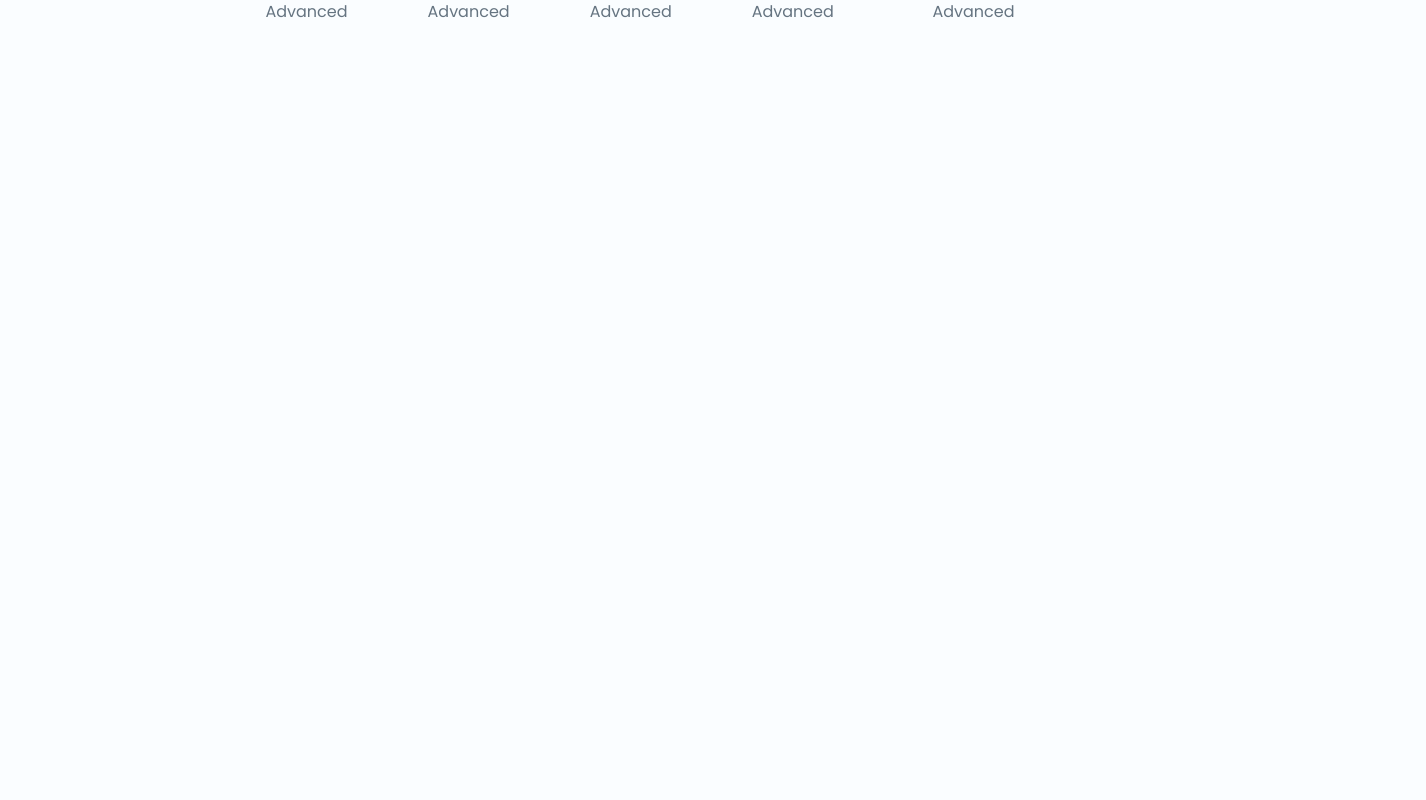
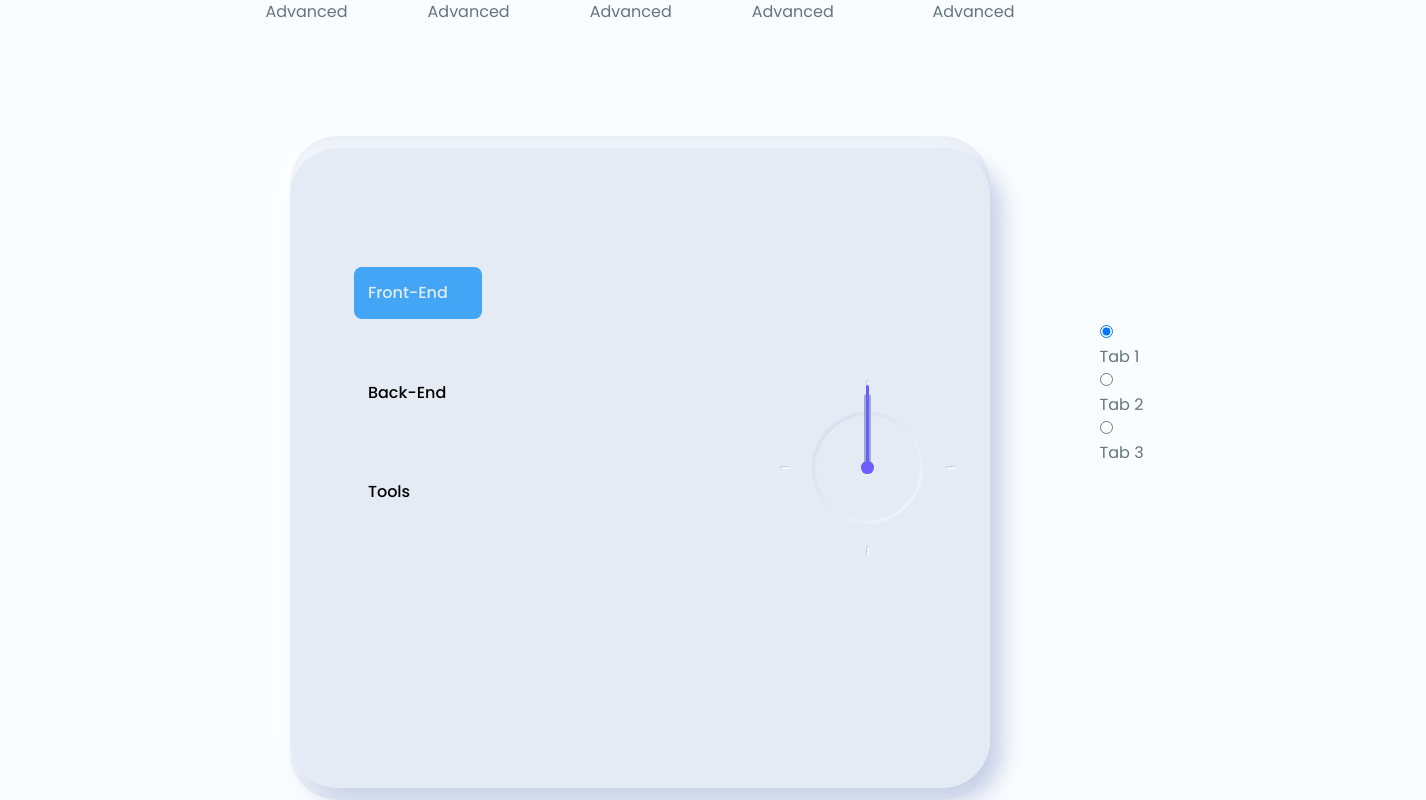
Before and after one commit to shihab-sa/shihabsa, a React (Create React App) app: page / in a window 1280 px wide. Shown: the part 630-1430 px from the top of the page, 1426 px wide, since content can reach past the window. Before the commit the page ends 800 px from the top, so only its background shows below. Built offline with nearby package versions, Linux system fonts and the light colour scheme; a web font is replaced by a local one.

Commit message:
myskill section added

```diff
--- a/src/LandingPage.js
+++ b/src/LandingPage.js
@@ -1,5 +1,6 @@
 import React from 'react'
 import Home from './components/Home/Home'
+import Myskill from './components/Myskill/Myskill'
 import Navbar from './components/Navbar/Navbar'
 import Skill from './components/Skill/Skill'
 const LandingPage=()=>{
@@ -8,6 +9,7 @@ const LandingPage=()=>{
             <Navbar/>
             <Home/>
             <Skill/>
+            <Myskill/>
 
 
 
--- /dev/null
+++ b/src/components/Myskill/Myskill.css
@@ -0,0 +1,182 @@
+/* root color variable  */
+:root {
+    --primary-light: #8abdff;
+    --primary: #6d5dfc;
+    --primary-dark: #5b0eeb;
+
+    --white: #FFFFFF;
+    --greyLight-1: #E4EBF5;
+    --greyLight-2: #c8d0e7;
+    --greyLight-3: #bec8e4;
+    --greyDark: #9baacf;
+
+    --shadowBtn: .3rem .3rem .6rem var(--greyLight-2),
+    -.2rem -.2rem .5rem var(--white);
+  }
+
+
+
+
+  /* conatiner sections  */
+
+
+  .container__myskill {
+    min-height: 83vh;
+    display: flex;
+    justify-content: center;
+    align-items: center;
+    font-family: 'Poppins', sans-serif;
+    background: var(--greyLight-1);
+    border-radius: 3rem;
+    margin-top: 7rem;
+  }
+
+  .components__my {
+    width: 75rem;
+    height: 40rem;
+    border-radius: 3rem;
+    box-shadow:.8rem .8rem 1.4rem var(--greyLight-2),
+              -.2rem -.2rem 1.8rem var(--white);
+    padding: 4rem;
+    display: grid;
+    grid-template-columns: 17.6rem 19rem 20.4rem;
+    grid-template-rows: repeat(autofit, min-content);
+    grid-column-gap: 5rem;
+    grid-row-gap: 2.5rem;
+    align-items: center;
+   }
+
+
+   /* clock section  */
+
+   .clock {
+    grid-column: 2 / 3;
+    grid-row: 1 / 3;
+    width: 12rem;
+    height: 12rem;
+    justify-self: center;
+    box-shadow: $shadow;
+    border-radius: 50%;
+    display: flex;
+    justify-content: center;
+    align-items: center;
+    position: relative;
+   }
+
+   .hand {
+    position: absolute;
+    transform-origin: bottom;
+    bottom: 6rem;
+    border-radius: .2rem;
+    z-index: 200;
+  }
+
+  .hours {
+    width: .4rem;
+    height: 3.2rem;
+    background: var(--greyLight-3);
+  }
+
+
+  .minutes {
+    width: .4rem;
+    height: 4.6rem;
+    background: var(--greyDark);
+  }
+  .seconds {
+    width: .2rem;
+    height: 5.2rem;
+    background: var(--primary);
+  }
+  .point {
+    position: absolute;
+    width: .8rem;
+    height: .8rem;
+    border-radius: 50%;
+    background: var(--primary);
+    z-index: 300;
+  }
+
+.marker {
+    width: 95%;
+    height: 95%;
+    border-radius: 50%;
+    position: relative;
+    box-shadow:nset .2rem .2rem .5rem var(--greyLight-2);
+  }
+
+.marker::after {
+    content: '';
+    width: 60%;
+    height: 60%;
+    position: absolute;
+    box-shadow: inset 1px 1px 1px var(--greyLight-2),
+    inset -1px -1px 1px var(--white);
+    border-radius: 50%;
+    top: 20%;
+    left: 20%;
+    filter: blur(1px);
+  }
+
+
+  .marker__1,.marker__2, .marker__3, .marker__4 {
+    position: absolute;
+    border-radius: .1rem;
+    box-shadow: inset 1px 1px 1px var(--greyLight-2),
+    inset -1px -1px 1px var(--white);
+  }
+
+  .marker__1, .marker__2 {
+    width: .2rem;
+    height: .6rem;
+    left: 5.6rem;
+  }
+
+  .marker__3, .marker__4 {
+    width: .6rem;
+    height: .2rem;
+    top: 5.6rem;
+  }
+
+  .marker__1 { top: 2%; }
+  .marker__2 { top: 98%; transform: translateY(-.6rem);}
+  .marker__3 { left: 2%;}
+  .marker__4 { left: 98%; transform: translateX(-.6rem);}
+
+   /* clock section end  */
+
+
+   /* button  */
+
+.myskill__button{
+       display: flex;
+       flex-direction: column;
+       row-gap: 3rem;
+
+    }
+
+   .btn{
+    padding:.87rem;
+    width: 8rem;
+    border-radius: .5rem;
+    cursor:pointer;
+    transition:.3s ease;
+    color:black;
+    font-weight: 500;
+   }
+
+   .btn__primary {
+    background: var(--first-color);
+    color: var(--greyLight-1);
+ }
+
+.btn__primary:hover {
+       color: var(--greyLight-1);
+}
+
+
+   /* and active color  */
+
+   /* .btn__primary:active{
+       background-color: red;
+   } */
--- /dev/null
+++ b/src/components/Myskill/Myskill.js
@@ -0,0 +1,68 @@
+import React from 'react'
+import './Myskill.css'
+
+
+const Myskill=()=>{
+    return(
+        <div>
+           <div className="container__myskill container">
+                 <div className="components__my container">
+    {/* button start  */}
+                <div className='myskill__button'>
+                   <div className="btn btn__primary"><p>Front-End</p></div>
+                   <div className="btn btn__secondary"><p>Back-End</p></div>
+                   <div className="btn btn__secondary"><p>Tools</p></div>
+                </div>
+
+    {/* button end  */}
+
+   {/* clock section  */}
+
+     <div className="clock">
+        <div className="hand hours"></div>
+           <div className="hand minutes"></div>
+             <div className="hand seconds"></div>
+                <div className="point"></div>
+                   <div className="marker">
+                     <span className="marker__1"></span>
+                  <span className="marker__2"></span>
+              <span className="marker__3"></span>
+           <span className="marker__4"></span>
+         </div>
+     </div>
+
+    {/* clock sec end  */}
+
+
+
+
+    {/* tap start ============================== */}
+    <div className="segmented-control">
+
+      <input type="radio" name="radio2" value="3" id="tab-1" checked/>
+      <label for="tab-1" className= "segmented-control__1">
+        <p>Tab 1</p></label>
+
+      <input type="radio" name="radio2" value="4" id="tab-2" />
+      <label for="tab-2" className= "segmented-control__2">
+        <p>Tab 2</p></label>
+
+      <input type="radio" name="radio2" value="5" id="tab-3" />
+      <label for="tab-3" class= "segmented-control__3">
+        <p>Tab 3</p></label>
+
+      <div className="segmented-control__color"></div>
+    </div>
+
+    {/* tab end ===================================== */}
+
+
+
+    </div>
+  </div>
+
+        </div>
+    )
+}
+
+export default Myskill
```
